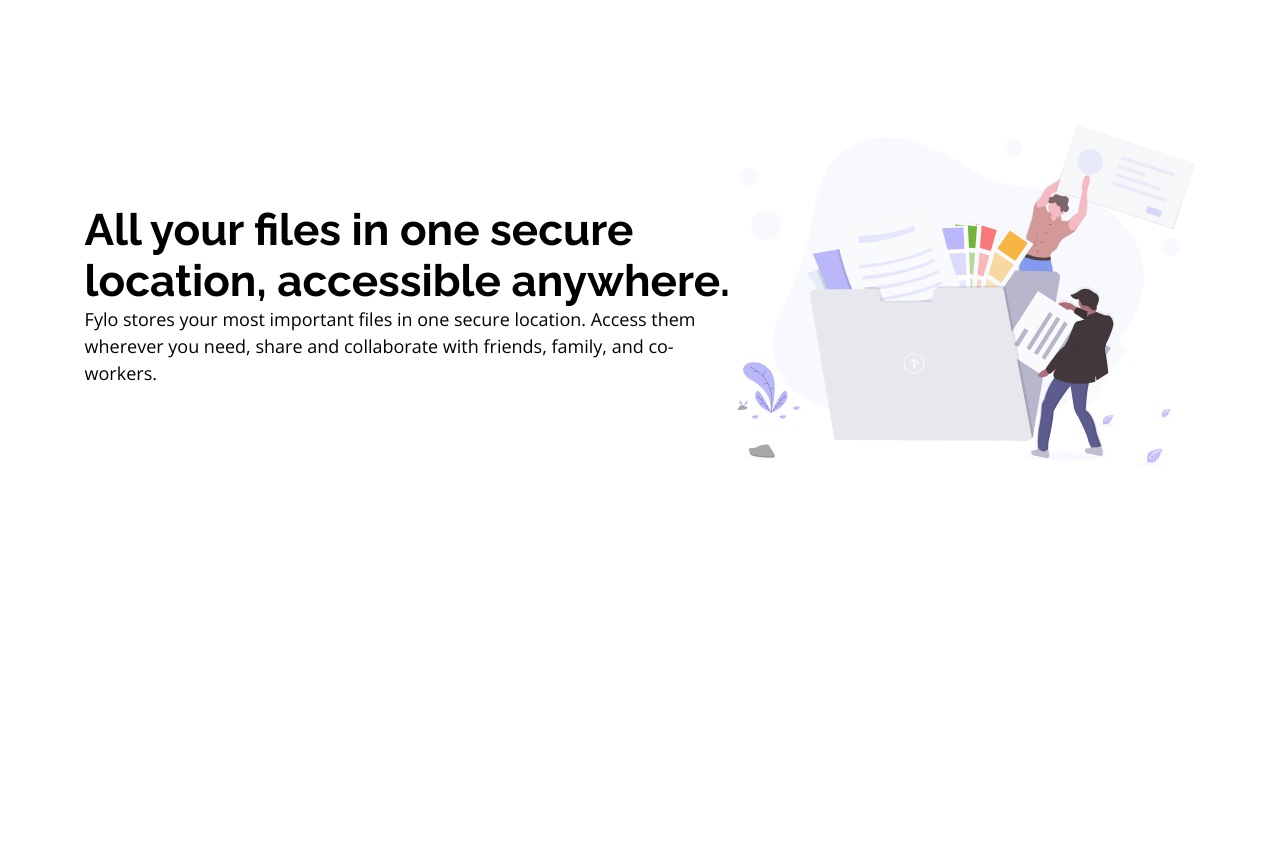
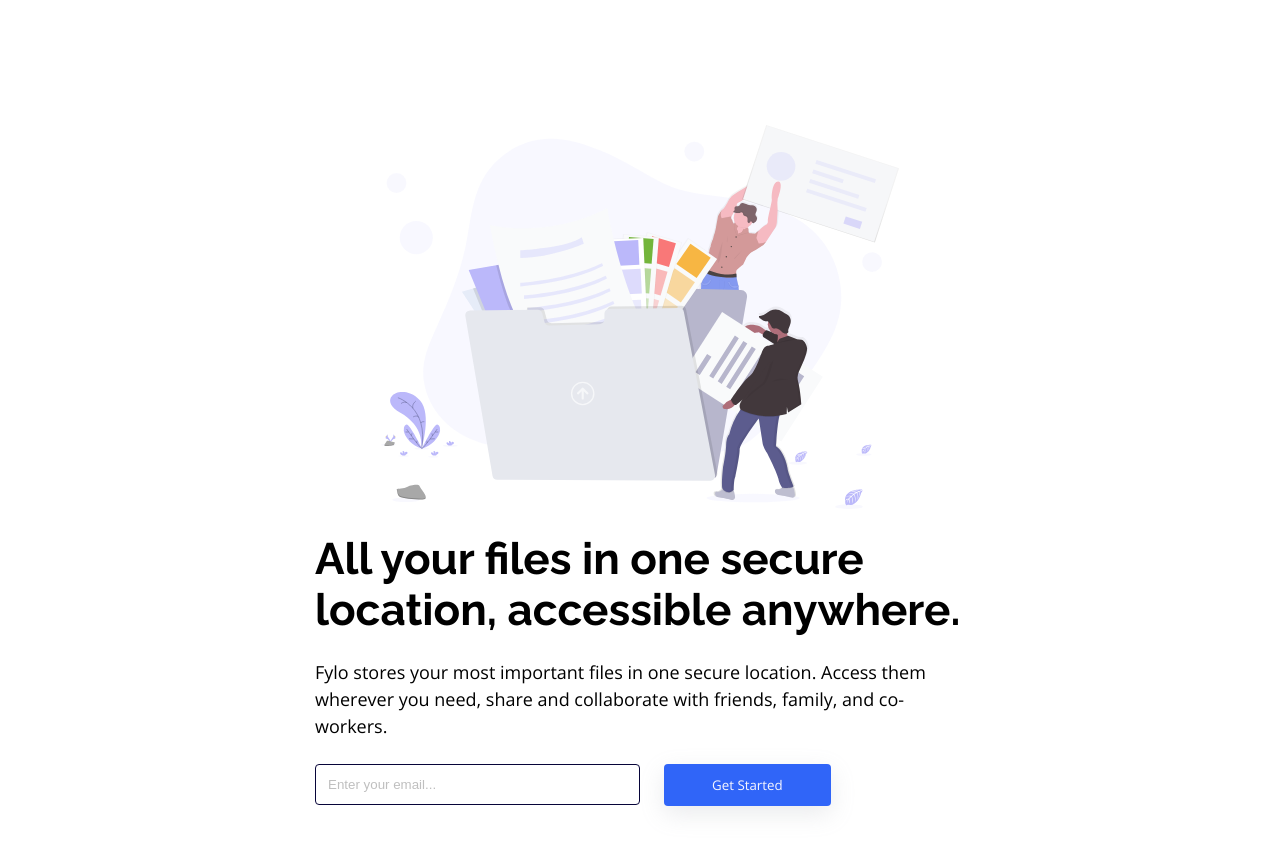
Before and after one commit to kacperkwinta/Fylo-landing-page-with-two-column-layout, a website: page index.html in a window 1280 px wide. Shown: the part 121-970 px from the top of the page. Before the commit the page ends 800 px from the top, so only its background shows below. Drawn offline with nearby package versions, Linux system fonts and the light colour scheme.

Commit message:
✨ cta section added

```diff
--- a/index.html
+++ b/index.html
@@ -37,17 +37,20 @@
 		<!-- CTA SECTION -->
 		<section class="section section-cta">
 			<div class="section__text">
-				<h1 class="header-1">
+				<h1 class="header-1 mb-m">
 					All your files in one secure location, accessible anywhere.
 				</h1>
 
-				<p class="paragraph">
+				<p class="paragraph mb-m">
 					Fylo stores your most important files in one secure location. Access
 					them wherever you need, share and collaborate with friends, family,
 					and co-workers.
 				</p>
 
-				<form action="#" class="form"></form>
+				<form action="#" class="form">
+          <input type="email" name="email" required placeholder="Enter your email..." class="form__input">
+          <button type="submit" class="btn">Get Started</button>
+        </form>
 			</div>
 			<img src="images/illustration-1.svg" alt="" class="section__img" />
 		</section>
--- a/sass/base/_typography.scss
+++ b/sass/base/_typography.scss
@@ -18,9 +18,22 @@
 	font-size: 1.8rem;
 }
 
+h1,
+h2,
+h3 {
+	font-family: "Raleway", sans-serif;
+}
+
 .header-1 {
-	font-family: "Raleway", sans-serif;
 	font-size: 4.4rem;
+}
+
+.header-2 {
+	font-size: 4rem;
+}
+
+.header-3 {
+	font-size: 3.6rem;
 }
 
 .paragraph {
--- a/sass/base/_utilities.scss
+++ b/sass/base/_utilities.scss
@@ -0,0 +1,7 @@
+.mb-s {
+	margin-bottom: 1.2rem;
+}
+
+.mb-m {
+	margin-bottom: 2.4rem;
+}
--- a/sass/components/_button.scss
+++ b/sass/components/_button.scss
@@ -0,0 +1,16 @@
+.btn {
+	display: inline-block;
+	background-color: $color-accent-1;
+	border: none;
+	border-radius: 4px;
+	padding: 1.2rem 4.8rem;
+	color: $color-neutral-1;
+	font-family: inherit;
+	box-shadow: rgba(149, 157, 165, 0.2) 0px 8px 24px;
+	transition: all 0.2s ease;
+
+	&:hover {
+		background-color: lighten($color-accent-1, 5);
+		cursor: pointer;
+	}
+}
--- /dev/null
+++ b/sass/components/_form.scss
@@ -0,0 +1,17 @@
+.form {
+	@include flex(flex-start, center);
+	gap: 2.4rem;
+}
+
+.form__input {
+	// font-family: inherit;
+	width: 50%;
+	padding: 1.2rem;
+	border: 1px solid $color-primary-1;
+	border-radius: 4px;
+
+	&::placeholder {
+		font-family: inherit;
+		color: $color-neutral-2;
+	}
+}
--- a/sass/components/_section.scss
+++ b/sass/components/_section.scss
@@ -1,5 +1,8 @@
 .section {
 	@include flex(center, center);
+    flex-wrap: wrap-reverse;
+    gap: 2.4rem;
+
 	padding: 6.4rem;
 
 	&__text {
@@ -8,6 +11,6 @@
 
 	&__img {
 		display: block;
-		width: 40%;
+		width: 45%;
 	}
 }
--- a/sass/main.scss
+++ b/sass/main.scss
@@ -7,6 +7,7 @@
 @import "base/utilities";
 
 @import "components/button";
+@import "components/form";
 @import "components/section";
 
 @import "layout/footer";
```
Also changed, not shown: css/style.css.
